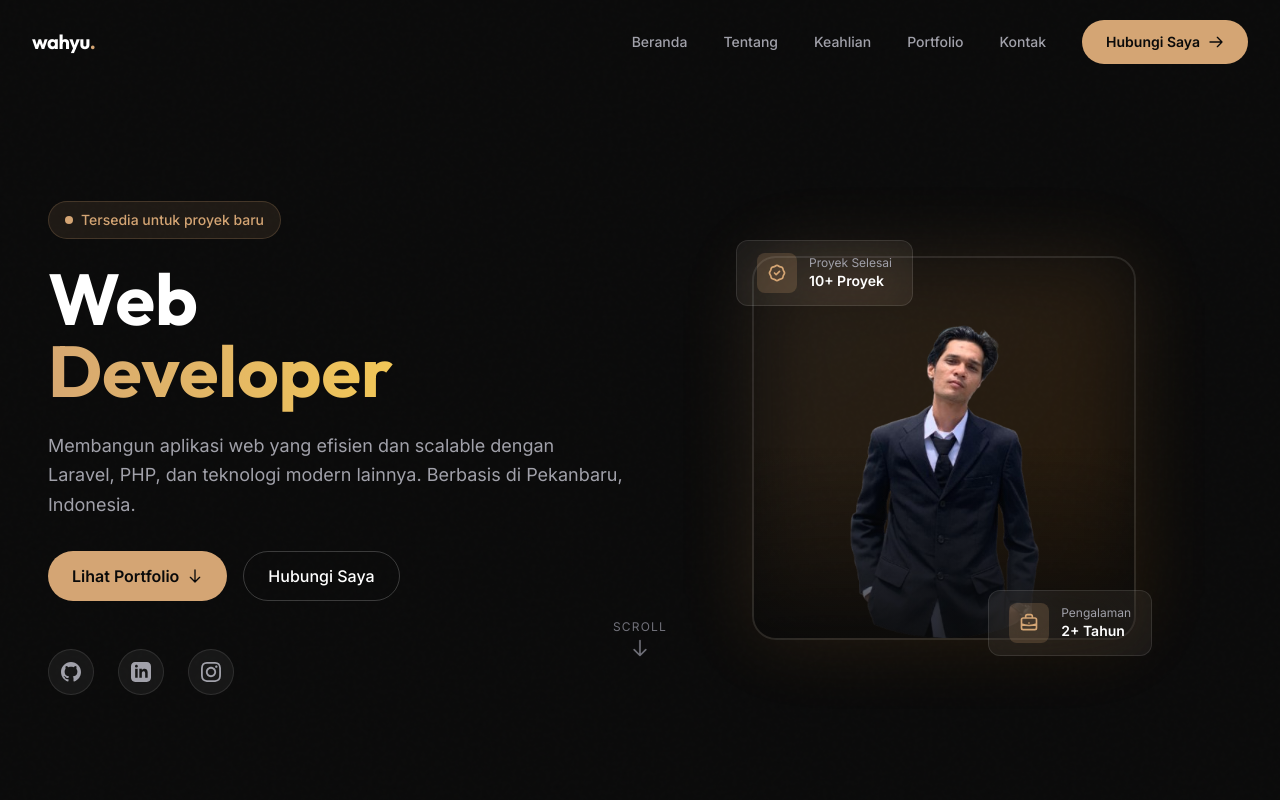
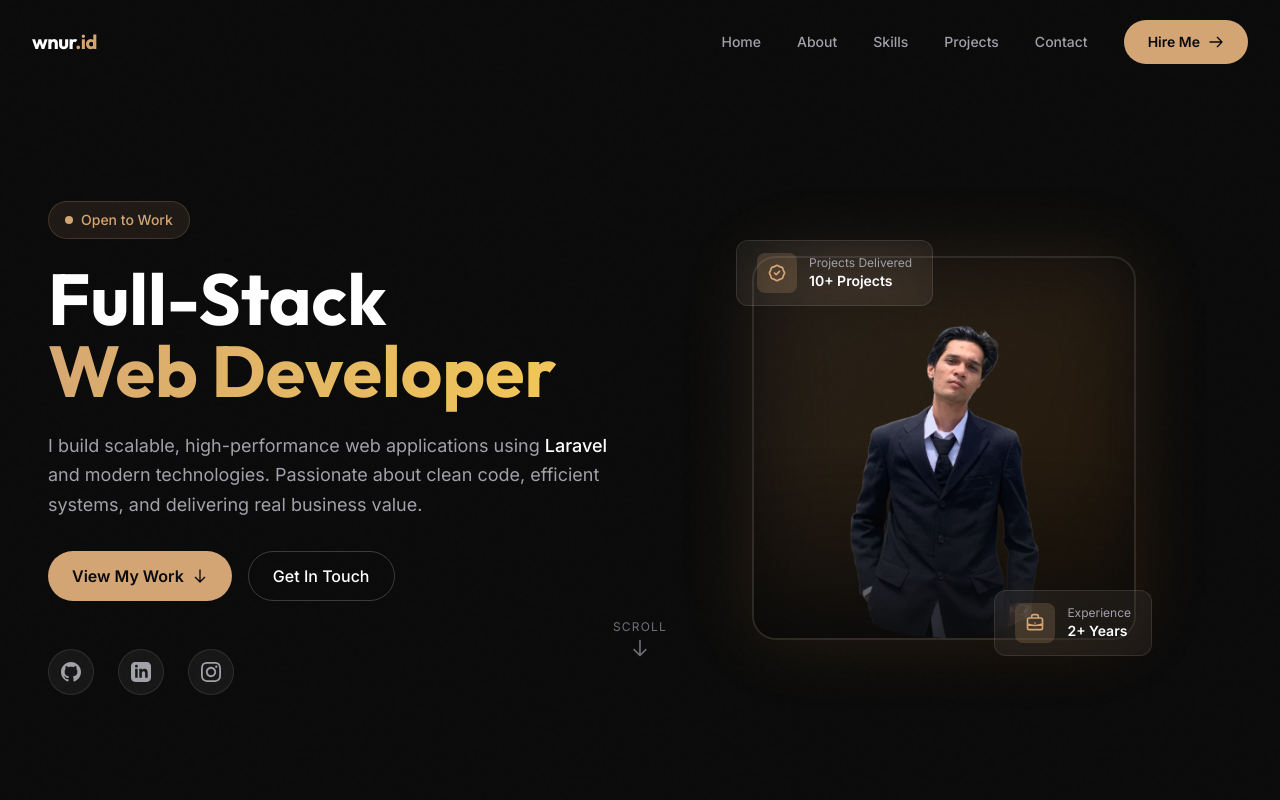
Before and after one commit to wahyunoerr/wahyunoerr.github.io, a Vue app: page / in a window 1280 px wide. Shown: the top 800 px of the page. Built offline with nearby package versions, Linux system fonts and the light colour scheme.

Commit message:
feat: update text content and labels for clarity and professionalism

```diff
--- a/src/components/Hero.vue
+++ b/src/components/Hero.vue
@@ -23,35 +23,35 @@
               <span class="animate-ping absolute inline-flex h-full w-full rounded-full bg-accent opacity-75"></span>
               <span class="relative inline-flex rounded-full h-2 w-2 bg-accent"></span>
             </span>
-            <span class="text-sm font-medium text-accent">Tersedia untuk proyek baru</span>
+            <span class="text-sm font-medium text-accent">Open to Work</span>
           </div>
 
           <h1
             class="text-4xl sm:text-5xl lg:text-6xl xl:text-7xl font-display font-bold leading-tight mb-6 animate-slide-up"
           >
-            <span class="text-white">Web</span>
+            <span class="text-white">Full-Stack</span>
             <br />
-            <span class="text-gradient">Developer</span>
+            <span class="text-gradient">Web Developer</span>
           </h1>
 
           <p
             class="text-lg text-zinc-400 max-w-xl mx-auto lg:mx-0 mb-8 leading-relaxed animate-slide-up animate-delay-200"
           >
-            Membangun aplikasi web yang efisien dan scalable dengan Laravel, PHP, dan teknologi modern lainnya. Berbasis
-            di Pekanbaru, Indonesia.
+            I build scalable, high-performance web applications using <span class="text-white font-medium">Laravel</span> and modern technologies.
+            Passionate about clean code, efficient systems, and delivering real business value.
           </p>
 
           <div
             class="flex flex-col sm:flex-row gap-4 justify-center lg:justify-start mb-12 animate-slide-up animate-delay-300"
           >
             <a href="#projects" class="btn-primary">
-              <span>Lihat Portfolio</span>
+              <span>View My Work</span>
               <svg class="w-4 h-4" fill="none" viewBox="0 0 24 24" stroke="currentColor">
                 <path stroke-linecap="round" stroke-linejoin="round" stroke-width="2" d="M19 14l-7 7m0 0l-7-7m7 7V3" />
               </svg>
             </a>
             <a href="#contact" class="btn-secondary">
-              <span>Hubungi Saya</span>
+              <span>Get In Touch</span>
             </a>
           </div>
 
@@ -94,8 +94,8 @@
                   </svg>
                 </div>
                 <div>
-                  <p class="text-xs text-zinc-400">Pengalaman</p>
-                  <p class="text-sm font-semibold text-white">2+ Tahun</p>
+                  <p class="text-xs text-zinc-400">Experience</p>
+                  <p class="text-sm font-semibold text-white">2+ Years</p>
                 </div>
               </div>
             </div>
@@ -113,8 +113,8 @@
                   </svg>
                 </div>
                 <div>
-                  <p class="text-xs text-zinc-400">Proyek Selesai</p>
-                  <p class="text-sm font-semibold text-white">10+ Proyek</p>
+                  <p class="text-xs text-zinc-400">Projects Delivered</p>
+                  <p class="text-sm font-semibold text-white">10+ Projects</p>
                 </div>
               </div>
             </div>
--- a/src/components/Navbar.vue
+++ b/src/components/Navbar.vue
@@ -1,15 +1,13 @@
 <template>
   <nav
     class="fixed top-0 left-0 right-0 z-50 transition-all duration-500"
-    :class="[
-      scrolled ? 'py-3 glass-dark' : 'py-5 bg-transparent',
-    ]"
+    :class="[scrolled ? 'py-3 glass-dark' : 'py-5 bg-transparent']"
   >
     <div class="container-custom">
       <div class="flex items-center justify-between">
         <a href="#" class="text-xl font-display font-bold tracking-tight">
-          <span class="text-white">wahyu</span>
-          <span class="text-accent">.</span>
+          <span class="text-white">wnur</span>
+          <span class="text-accent">.id</span>
         </a>
 
         <div class="hidden md:flex items-center gap-1">
@@ -21,22 +19,15 @@
           >
             {{ link.label }}
           </a>
-          <a
-            href="https://wa.me/6282286203247"
-            target="_blank"
-            class="ml-4 btn-primary text-sm"
-          >
-            <span>Hubungi Saya</span>
+          <a href="#contact" class="ml-4 btn-primary text-sm">
+            <span>Hire Me</span>
             <svg class="w-4 h-4" fill="none" viewBox="0 0 24 24" stroke="currentColor">
               <path stroke-linecap="round" stroke-linejoin="round" stroke-width="2" d="M14 5l7 7m0 0l-7 7m7-7H3" />
             </svg>
           </a>
         </div>
 
-        <button
-          @click="mobileMenuOpen = !mobileMenuOpen"
-          class="md:hidden p-2 text-white"
-        >
+        <button @click="mobileMenuOpen = !mobileMenuOpen" class="md:hidden p-2 text-white">
           <svg v-if="!mobileMenuOpen" class="w-6 h-6" fill="none" viewBox="0 0 24 24" stroke="currentColor">
             <path stroke-linecap="round" stroke-linejoin="round" stroke-width="2" d="M4 6h16M4 12h16M4 18h16" />
           </svg>
@@ -54,10 +45,7 @@
         leave-from-class="opacity-100 translate-y-0"
         leave-to-class="opacity-0 -translate-y-2"
       >
-        <div
-          v-show="mobileMenuOpen"
-          class="md:hidden mt-4 pb-4 border-t border-white/10"
-        >
+        <div v-show="mobileMenuOpen" class="md:hidden mt-4 pb-4 border-t border-white/10">
           <div class="flex flex-col gap-1 pt-4">
             <a
               v-for="link in navLinks"
@@ -68,12 +56,8 @@
             >
               {{ link.label }}
             </a>
-            <a
-              href="https://wa.me/6282286203247"
-              target="_blank"
-              class="mt-2 btn-primary text-sm justify-center"
-            >
-              Hubungi Saya
+            <a href="#contact" @click="mobileMenuOpen = false" class="mt-2 btn-primary text-sm justify-center">
+              Hire Me
             </a>
           </div>
         </div>
@@ -83,28 +67,28 @@
 </template>
 
 <script setup>
-import { ref, onMounted, onUnmounted } from 'vue'
+import { ref, onMounted, onUnmounted } from 'vue';
 
-const scrolled = ref(false)
-const mobileMenuOpen = ref(false)
+const scrolled = ref(false);
+const mobileMenuOpen = ref(false);
 
 const navLinks = [
-  { label: 'Beranda', href: '#' },
-  { label: 'Tentang', href: '#about' },
-  { label: 'Keahlian', href: '#skills' },
-  { label: 'Portfolio', href: '#projects' },
-  { label: 'Kontak', href: '#contact' },
-]
+  { label: 'Home', href: '#' },
+  { label: 'About', href: '#about' },
+  { label: 'Skills', href: '#skills' },
+  { label: 'Projects', href: '#projects' },
+  { label: 'Contact', href: '#contact' },
+];
 
 const handleScroll = () => {
-  scrolled.value = window.scrollY > 50
-}
+  scrolled.value = window.scrollY > 50;
+};
 
 onMounted(() => {
-  window.addEventListener('scroll', handleScroll)
-})
+  window.addEventListener('scroll', handleScroll);
+});
 
 onUnmounted(() => {
-  window.removeEventListener('scroll', handleScroll)
-})
+  window.removeEventListener('scroll', handleScroll);
+});
 </script>
```
